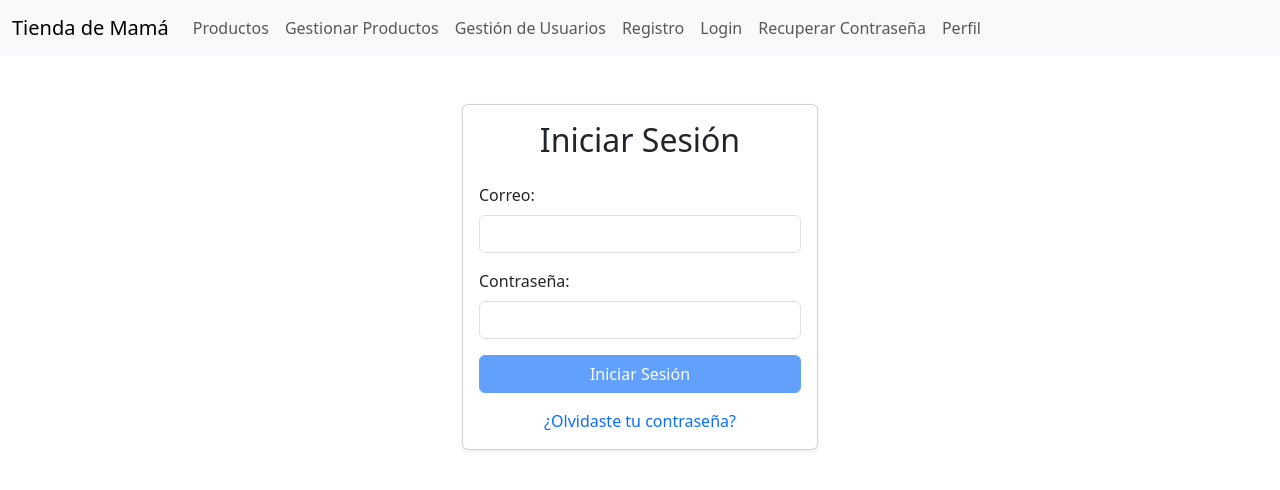
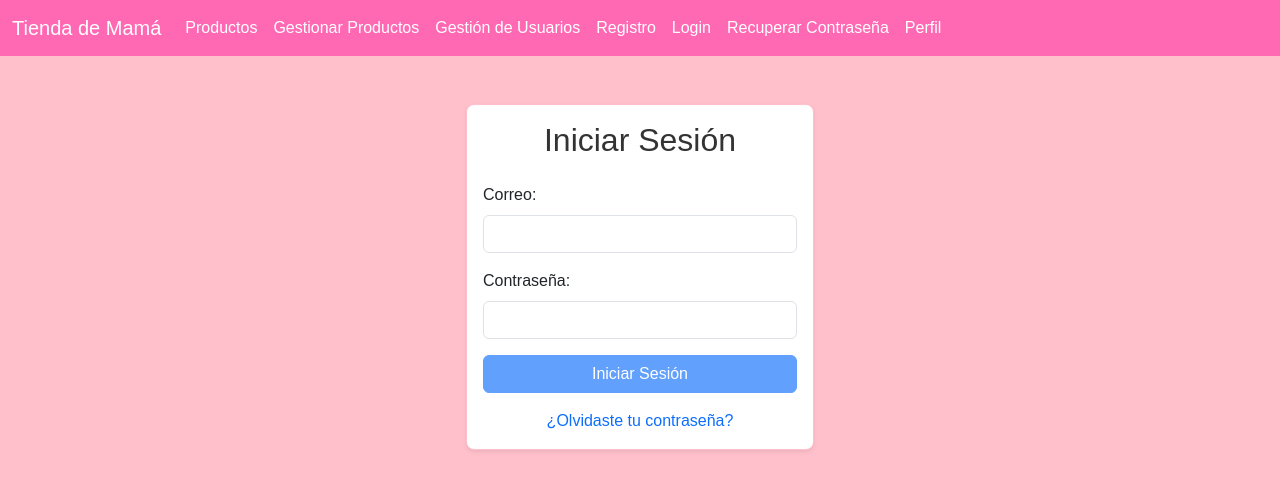
Before and after one commit to afernandezduoc/tiendademama, an Angular app: page /login in a window 1280 px wide. Shown: the top 490 px of the page. Built offline with nearby package versions, Linux system fonts and the light colour scheme.

Commit message:
Modificación de estilos

```diff
--- a/src/app/app.component.html
+++ b/src/app/app.component.html
@@ -1,34 +1,45 @@
-<nav class="navbar navbar-expand-lg navbar-light bg-light">
+<nav class="navbar navbar-expand-lg" style="background-color: var(--color-rosa-fucsia);">
   <div class="container-fluid">
-    <a class="navbar-brand" href="#">Tienda de Mamá</a>
-    <button class="navbar-toggler" type="button" data-bs-toggle="collapse" data-bs-target="#navbarNav" aria-controls="navbarNav" aria-expanded="false" aria-label="Toggle navigation">
-      <span class="navbar-toggler-icon"></span>
+    <a class="navbar-brand text-white" href="#">Tienda de Mamá</a>
+    <button
+      class="navbar-toggler"
+      type="button"
+      data-bs-toggle="collapse"
+      data-bs-target="#navbarNav"
+      aria-controls="navbarNav"
+      aria-expanded="false"
+      aria-label="Toggle navigation"
+    >
+      <span class="navbar-toggler-icon" style="background-color: var(--color-blanco);"></span>
     </button>
     <div class="collapse navbar-collapse" id="navbarNav">
       <ul class="navbar-nav">
         <li class="nav-item">
-          <a class="nav-link" routerLink="/listado-productos">Productos</a>
+          <a class="nav-link text-white" routerLink="/listado-productos">Productos</a>
         </li>
         <li class="nav-item" *ngIf="usuarioActual && usuarioActual.rol === 'ADMIN'">
-          <a class="nav-link" routerLink="/gestion-productos">Gestionar Productos</a>
+          <a class="nav-link text-white" routerLink="/gestion-productos">Gestionar Productos</a>
         </li>
         <li class="nav-item" *ngIf="usuarioActual && usuarioActual.rol === 'ADMIN'">
-          <a class="nav-link" routerLink="/gestion-usuarios">Gestión de Usuarios</a>
+          <a class="nav-link text-white" routerLink="/gestion-usuarios">Gestión de Usuarios</a>
         </li>
         <li class="nav-item">
-          <a class="nav-link" routerLink="/registro">Registro</a>
+          <a class="nav-link text-white" routerLink="/registro">Registro</a>
         </li>
         <li class="nav-item">
-          <a class="nav-link" routerLink="/login">Login</a>
+          <a class="nav-link text-white" routerLink="/login">Login</a>
         </li>
         <li class="nav-item">
-          <a class="nav-link" routerLink="/recuperar-contrasena">Recuperar Contraseña</a>
+          <a class="nav-link text-white" routerLink="/recuperar-contrasena">Recuperar Contraseña</a>
         </li>
         <li class="nav-item" *ngIf="usuarioActual">
-          <a class="nav-link" routerLink="/perfil">Perfil</a>
+          <a class="nav-link text-white" routerLink="/perfil">Perfil</a>
         </li>
       </ul>
     </div>
   </div>
 </nav>
-<router-outlet></router-outlet>
+
+<div class="container mt-4">
+  <router-outlet></router-outlet>
+</div>
--- a/src/styles.css
+++ b/src/styles.css
@@ -1 +1,56 @@
 /* You can add global styles to this file, and also import other style files */
+:root {
+    --color-rosado-pastel: #FFC0CB;
+    --color-blanco: #FFFFFF;
+    --color-gris-oscuro: #333333;
+    --color-rosa-fucsia: #FF69B4;
+  }
+
+  body {
+    background-color: var(--color-rosado-pastel);
+    color: var(--color-gris-oscuro);
+    font-family: Arial, sans-serif;
+  }
+
+  h1, h2, h3, h4, h5, h6 {
+    color: var(--color-gris-oscuro);
+  }
+
+  .navbar {
+    background-color: var(--color-rosa-fucsia);
+    color: var(--color-blanco);
+  }
+
+  .navbar .nav-link {
+    color: var(--color-blanco);
+  }
+
+  .navbar .nav-link:hover {
+    color: var(--color-rosado-pastel);
+  }
+
+  .btn-primary {
+    background-color: var(--color-rosa-fucsia);
+    border-color: var(--color-rosa-fucsia);
+    color: var(--color-blanco);
+  }
+
+  .btn-primary:hover {
+    background-color: #FF4080;
+    border-color: #FF4080;
+  }
+
+  .card {
+    background-color: var(--color-blanco);
+    border: 1px solid var(--color-rosado-pastel);
+    border-radius: 8px;
+    box-shadow: 0 4px 6px rgba(0, 0, 0, 0.1);
+  }
+
+  .card-title {
+    color: var(--color-gris-oscuro);
+  }
+
+  .card-text {
+    color: var(--color-gris-oscuro);
+  }
```
